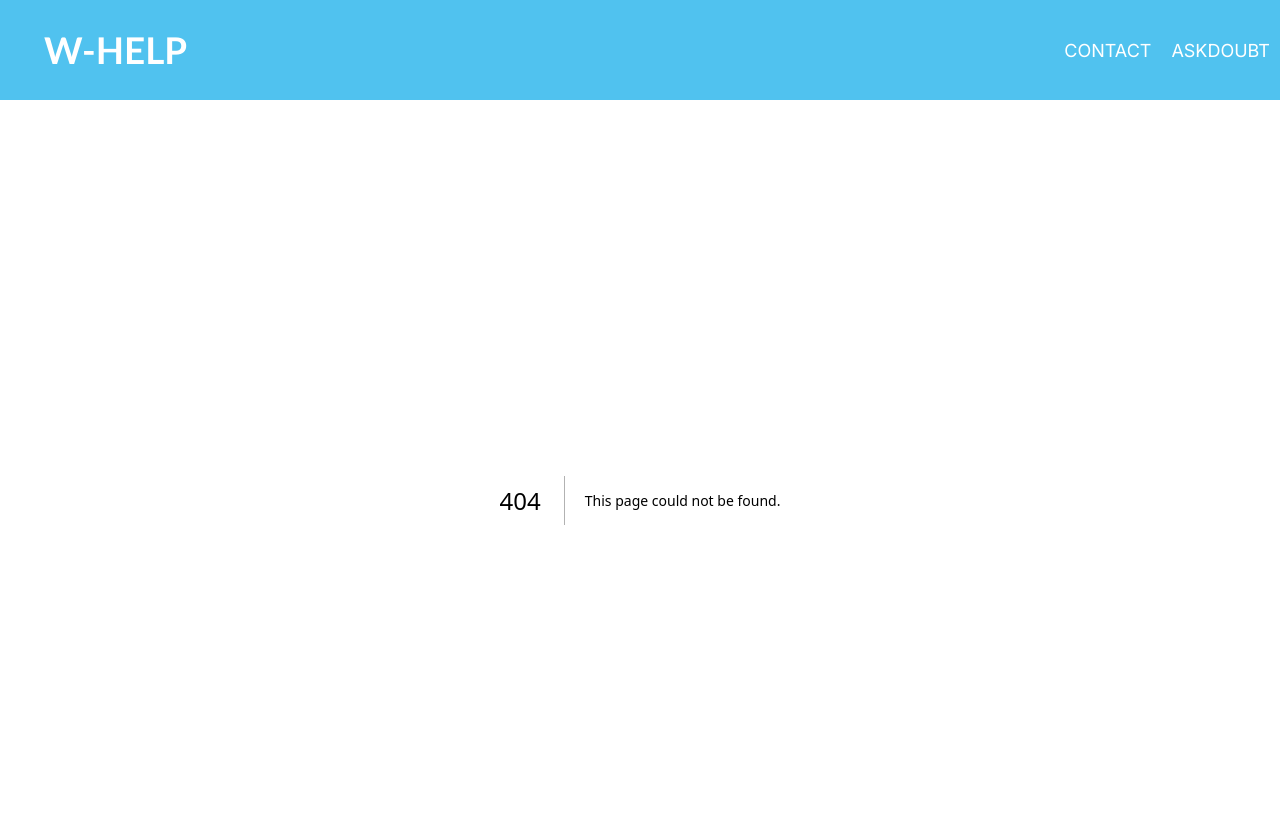
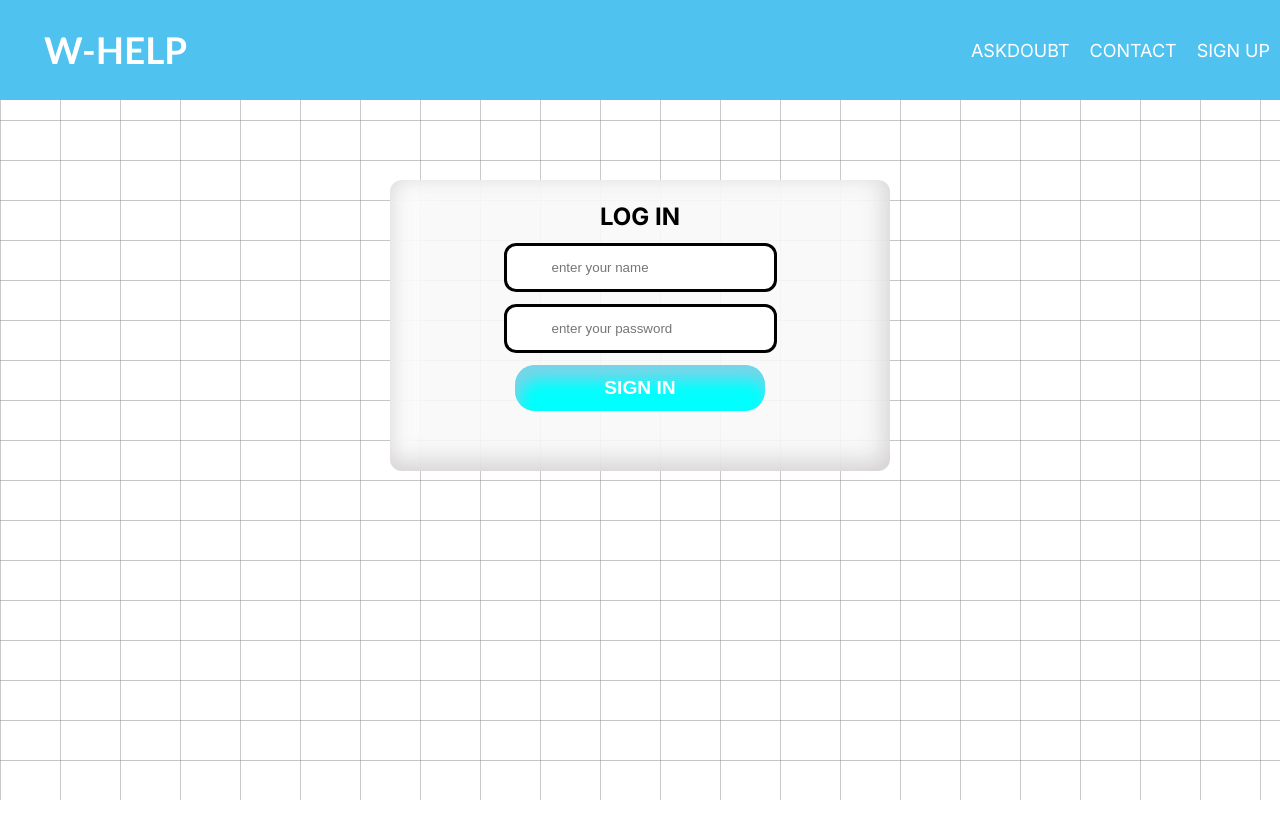
Before and after one commit to errorui/gdsc_forumwebsite, a Next.js app: page /signup/login in a window 1280 px wide. Before the commit this address had no page. Shown: the top 838 px of the page. After the commit the page ends 800 px from the top, so only its background shows below. Built offline with nearby package versions, Linux system fonts and the light colour scheme.

Commit message:
add new pages
added new pages-sign up and sign in

```diff
--- a/src/app/[id]/style.css
+++ b/src/app/[id]/style.css
@@ -69,10 +69,14 @@
 
 }
 .usercom{
-    /* background-color: greenyellow; */
+
     font-size: 0.8rem;
     padding: 1em 2em;
     border: 1px dotted  rgb(19, 36, 61);
+    transition: all 400ms ease-in;
+}
+.usercom:hover{
+    padding: 1.5rem;
 }
 .userinfo{
     font-weight: 300;
--- a/src/app/components/doubts/Doubtsearch.jsx
+++ b/src/app/components/doubts/Doubtsearch.jsx
@@ -51,7 +51,7 @@ const Searchbox = () => {
             <textarea name="qbody"
               value={formdata.qbody}
               onChange={changeval}
-              id="area" cols="30" rows="10" placeholder='your body'></textarea>
+              id="area" cols="30" rows="10" placeholder='question body'></textarea>
 
             <div className='plus'> <BiPlus className='x'onClick={onsubmit} ></BiPlus></div>
           </div>
--- a/src/app/components/navbar.jsx
+++ b/src/app/components/navbar.jsx
@@ -14,14 +14,18 @@ const Nav = () => {
     <div className='logo'>
       <Link href="/" className="logo">w-help</Link></div>
       <ul className="nom">
+
+        <Link onClick={open} className="li" href="/doubt">askdoubt</Link>
         <Link onClick={open} className="li" href="/Contact">contact</Link>
-        <Link onClick={open} className="li" href="doubt">askdoubt</Link>
+        <Link onClick={open} className="li" href="/signup">sign up</Link>
 
 
       </ul>
       {isselect&&<ul  className={"mob"}>
-        <Link onClick={open} className="li" href="Contact">contact</Link>
-        <Link onClick={open} className="li" href="doubt">askdoubt</Link>
+
+        <Link onClick={open} className="li" href="/doubt">askdoubt</Link>
+        <Link onClick={open} className="li" href="/Contact">contact</Link>
+        <Link onClick={open} className="li" href="/signup">sign up</Link>
 
 
       </ul>}
--- /dev/null
+++ b/src/app/signup/login/page.js
@@ -0,0 +1,39 @@
+"use client"
+import React, { useState } from 'react'
+import "./style.css"
+const page = () => {
+
+  const [formData,setData]=useState({
+    name:"",
+
+    password:""
+  })
+
+  const changeval=(e)=>{
+    setData({...formData,
+  [e.target.name]:e.target.value  })
+  }
+  return (
+    <div className='form_login' >
+    <h2 className='head'>log in</h2>
+
+
+     <input type="text" id='name'  name='name'
+      value={formData.name} placeholder='enter your name'
+      onChange={changeval}/>
+
+
+
+
+      <input type="password" id='email'
+      name='password' value={formData.password}
+      onChange={changeval}
+      placeholder='enter your password '/>
+
+      <button  type="submit" className='btnsub'>sign in</button>
+
+    </div>
+  )
+}
+
+export default page
--- /dev/null
+++ b/src/app/signup/login/style.css
@@ -0,0 +1,77 @@
+
+@import url('https://fonts.googleapis.com/css2?family=Montserrat:ital,wght@0,100;0,400;0,500;0,600;0,700;0,800;1,200;1,400;1,500;1,600;1,700;1,800&family=Pixelify+Sans:wght@400;500&family=Poppins&display=swap');
+
+
+.form_login {
+    margin: 80px auto;
+    display: flex;
+    flex-direction: column;
+    text-transform: uppercase;
+    justify-content: center;
+    align-items: center;
+    width: 500px;
+    border-radius: 12px;
+    gap: 12px;
+
+    background-color: rgba(249, 249, 249, 0.9);
+
+    box-shadow: -2px -6px 25px 2px #c3bfbfbb inset,
+      23px 12px 20px #ffffffc2 inset;
+    padding: 22px 2px 60px;
+
+  }
+button{
+  text-decoration: none;
+
+}
+.form_login .btnsub{
+    position: relative;
+    z-index: 2;
+  width: 250px;
+  padding: 12px;
+  border: none;
+  color: white;
+  font-weight: 700;
+  border-radius: 20px;
+  text-transform: uppercase;
+  text-align: center;
+  font-size: larger;
+  background-color: aqua;
+  box-shadow: 4px 15px 15px rgba(158, 198, 223, 0.756) inset;
+  cursor: pointer;
+
+}
+.form_login .btnsub:focus{
+  background-color: white;
+  color: rgb(23, 150, 150);
+  box-shadow: 4px 15px 5px rgba(158, 198, 223, 0.756) ;
+}
+.form_login h1{
+  margin-bottom: 23px;
+}
+
+input{
+  padding: 12px 25px;
+  outline: none;
+}
+#name,#email{
+  padding: 14px 45px;
+  border-radius: 12px;
+  border: 3px solid black
+  ;
+}
+#area{
+  border-radius: 12px;
+  border: 3px solid black;
+  outline: none;
+  padding: 10px;
+}
+@media (max-width:550px) {
+  .form_login{
+      width: 300px;
+      height: 350px;
+      padding:2rem ;
+
+  }
+
+}
--- /dev/null
+++ b/src/app/signup/style.css
@@ -0,0 +1,75 @@
+
+@import url('https://fonts.googleapis.com/css2?family=Montserrat:ital,wght@0,100;0,400;0,500;0,600;0,700;0,800;1,200;1,400;1,500;1,600;1,700;1,800&family=Pixelify+Sans:wght@400;500&family=Poppins&display=swap');
+
+
+.form_login{
+  margin: 80px auto;
+  display: flex;
+  flex-direction: column;
+  text-transform: uppercase;
+  justify-content: center;
+  align-items: center;
+  width: 500px;
+  border-radius: 12px;
+  gap:12px;
+  background-color: rgba(249, 249, 249, 0.9);
+
+  box-shadow: -2px -6px 25px 2px #d0d0d0bb inset,
+    23px 12px 20px #ffffffc2 inset;
+  padding: 22px 2px 60px;
+  transition: all 400ms ease-in
+};
+
+button{
+  text-decoration: none;
+
+}
+.form_login .btnsub{
+  width: 250px;
+  padding: 12px;
+  border: none;
+  color: white;
+  font-weight: 700;
+  border-radius: 20px;
+  text-transform: uppercase;
+  text-align: center;
+  font-size: larger;
+  background-color: aqua;
+  box-shadow: 4px 15px 15px rgba(158, 198, 223, 0.756) inset;
+  cursor: pointer;
+
+}
+.form_login .btnsub:focus{
+  background-color: white;
+  color: rgb(23, 150, 150);
+  box-shadow: 4px 15px 5px rgba(158, 198, 223, 0.756) ;
+}
+.form_login h1{
+  margin-bottom: 23px;
+}
+
+input{
+  padding: 12px 25px;
+  outline: none;
+}
+#name,#email{
+  padding: 14px 45px;
+  border-radius: 12px;
+  border: 3px solid black
+  ;
+}
+#area{
+  border-radius: 12px;
+  border: 3px solid black;
+  outline: none;
+  padding: 10px;
+}
+@media (max-width:550px) {
+  .form_login{
+      width: 300px;
+      height: 350px;
+      padding:2em ;
+
+  }
+
+}
```
Also changed, not shown: src/app/[id]/page.js (+12 -4 lines), src/app/components/doubts/style.css (+7 -8 lines), src/app/signup/page.js (added, +39 -0 lines).
